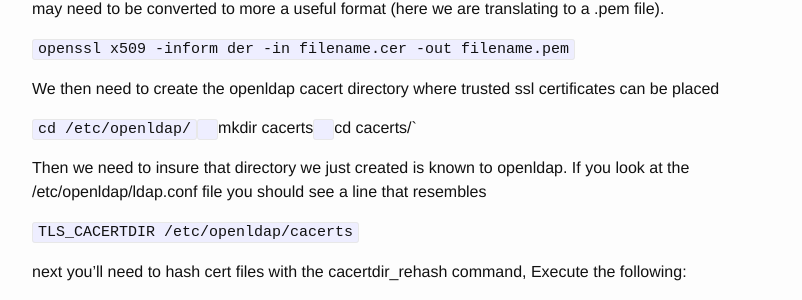
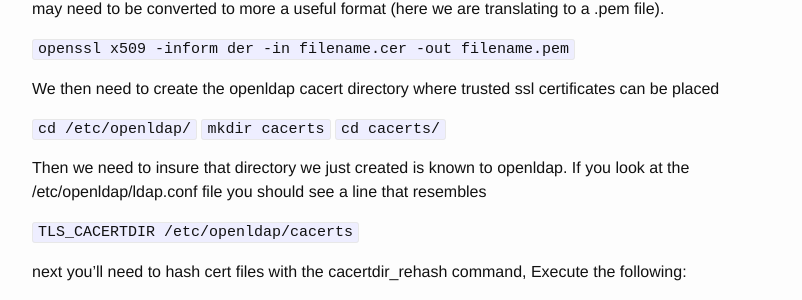
Before and after one commit to chuckchiam/chuckchiam.github.io, a Jekyll site: the page built from _posts/2016-04-25-AD-SSL-Scaleio.markdown, in a window 1280 px wide and 900 px high, scrolled down 548 px. Shown: the part 141-441 px from the top of the window, without its empty margins (238-1040 px from the left). Built offline with Jekyll 4.4.1, drawn with Linux system fonts in a browser that asks for light colours.

Commit message:
not quite sure 3

```diff
--- a/_posts/2016-04-25-AD-SSL-Scaleio.markdown
+++ b/_posts/2016-04-25-AD-SSL-Scaleio.markdown
@@ -19,7 +19,7 @@ We then went to configure SSL for the openldap packages leveraged by ScaleIO. Fi
 
 We then need to create the openldap cacert directory where trusted ssl certificates can be placed
 
-`cd /etc/openldap/``
+`cd /etc/openldap/`
 `mkdir cacerts`
 `cd cacerts/`
 
```
